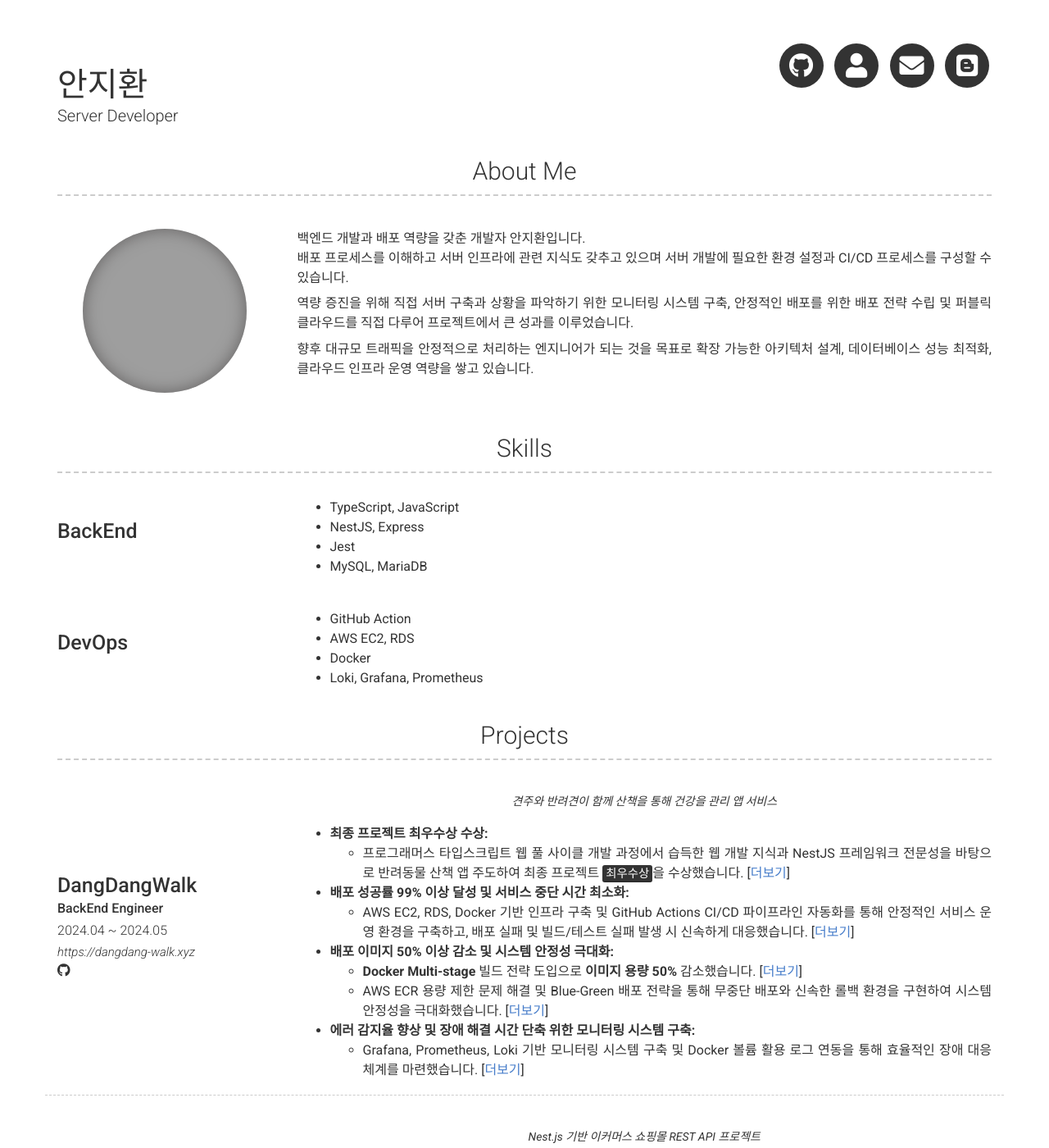
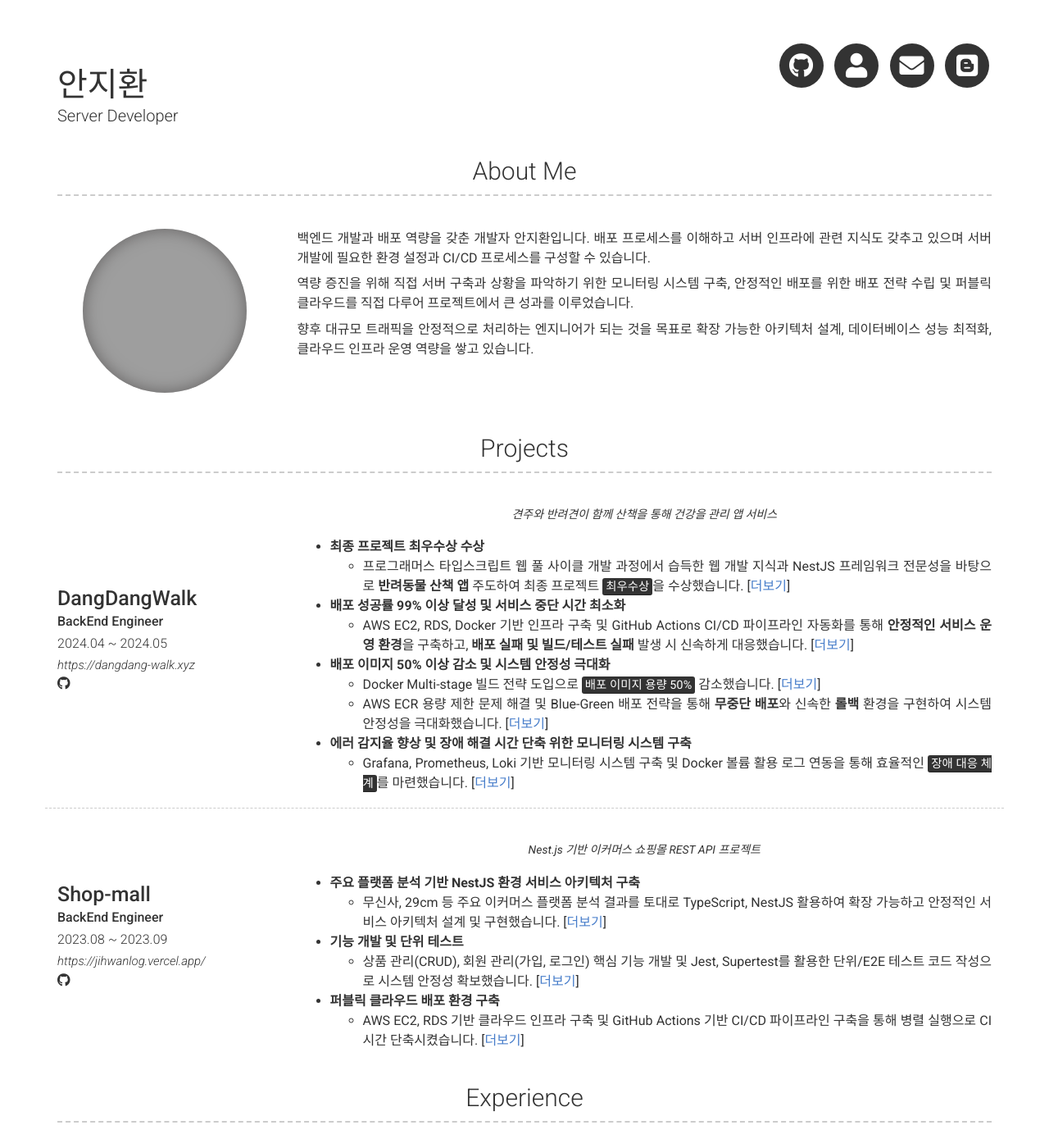
Before and after one commit to jihwooon/jihwooon.github.io, a Jekyll site: the page built from index.md, in a window 1280 px wide and 1400 px high. Shown: the whole window at 82% size. Built offline with Jekyll 4.4.1, drawn with Linux system fonts in a browser that asks for light colours; nearby versions of some CDN libraries; some of the changed text lies outside the part shown; grey boxes are pictures that could not be loaded.

Commit message:
refactor: 이력서 웹사이트 정보 및 기술 스택 정보 업데이트
- 웹사이트 링크 변경 (https://jihwanlog.vercel.app/ -> https://velog.io/@jihwooon/posts/)
- 블로그 사용자 이름 변경 (jihwanlog -> jihwooon)
- 기술 스택 정보 추가 및 상세 내용 작성
- 자기소개 내용 일부 수정 및 불필요한 줄바꿈 제거
- 외부 활동 링크 수정
- HTML 구조 변경 및 기타 스타일 개선

tune

share

more_vert

```diff
--- a/_config.yml
+++ b/_config.yml
@@ -12,7 +12,7 @@ title: Server Developer
 # email_title: Email (Email title override)
 # phone: Your phone number (optional)
 # phone_title: Phone (Phone title override)
-# website: https://jihwanlog.vercel.app/
+# website: https://velog.io/@jihwooon/posts/
 # website_title: Blog
 
 # Dark Mode (true/false/never)
@@ -23,7 +23,7 @@ darkmode: never
 github_username: jihwooon
 home_username: jihwan_ahn
 email_username: jihwooon
-blog_username: jihwanlog
+blog_username: jihwooon
 # linkedin_username: jihwan13
 # stackoverflow_username: "00000001"
 # dribbble_username: jekyll
@@ -56,37 +56,18 @@ blog_username: jihwanlog
 # 어떤 경험을 해왔는지, 어떤 생각을 갖고 있는지, 평소에 어떤 노력을 하고 있는지 등등 Summary 작성하기
 about_profile_image: images/picture.jpg
 about_content: | # this will include new lines to allow paragraphs
-  백엔드 개발과 배포 역량을 갖춘 개발자 안지환입니다.
-  배포 프로세스를 이해하고 서버 인프라에 관련 지식도 갖추고 있으며 서버 개발에 필요한 환경 설정과 CI/CD 프로세스를 구성할 수 있습니다.
+  백엔드 개발과 배포 역량을 갖춘 개발자 안지환입니다. 배포 프로세스를 이해하고 서버 인프라에 관련 지식도 갖추고 있으며 서버 개발에 필요한 환경 설정과 CI/CD 프로세스를 구성할 수 있습니다.
 
   역량 증진을 위해 직접 서버 구축과 상황을 파악하기 위한 모니터링 시스템 구축, 안정적인 배포를 위한 배포 전략 수립 및 퍼블릭 클라우드를 직접 다루어 프로젝트에서 큰 성과를 이루었습니다.
 
   향후 대규모 트래픽을 안정적으로 처리하는 엔지니어가 되는 것을 목표로 확장 가능한 아키텍처 설계, 데이터베이스 성능 최적화, 클라우드 인프라 운영 역량을 쌓고 있습니다.
 
 content:
-  - title: Skills
-    layout: list
-    content:
-      - layout: left
-        title: BackEnd
-        description: |
-          - TypeScript, JavaScript
-          - NestJS, Express
-          - Jest
-          - MySQL, MariaDB
-      - layout: left
-        title: DevOps
-        description: |
-          - GitHub Action
-          - AWS EC2, RDS
-          - Docker
-          - Loki, Grafana, Prometheus
   - title: Projects # Title for the section
     layout: list # Type of content section (list/text)
     content:
       - layout: left
         border: weak  # Value of `weak` will display a weak border below this item. # Any
-                      # other value (or no value) means no border will be displayed
         title: DangDangWalk
         link: https://dangdang-walk.xyz
         sub_title: BackEnd Engineer
@@ -101,18 +82,17 @@ content:
         quote: >
           견주와 반려견이 함께 산책을 통해 건강을 관리 앱 서비스
         description: | # this will include new lines to allow paragraphs
-            - **최종 프로젝트 최우수상 수상:**
-              - 프로그래머스 타입스크립트 웹 풀 사이클 개발 과정에서 습득한 웹 개발 지식과 NestJS 프레임워크 전문성을 바탕으로 반려동물 산책 앱 주도하여 최종 프로젝트 <mark>최우수상</mark>을 수상했습니다. [[더보기](https://github.com/jihwooon/dangdang-walk/wiki)]
-            - **배포 성공률 99% 이상 달성 및 서비스 중단 시간 최소화:**
-              - AWS EC2, RDS, Docker 기반 인프라 구축 및 GitHub Actions CI/CD 파이프라인 자동화를 통해 안정적인 서비스 운영 환경을 구축하고, 배포 실패 및 빌드/테스트 실패 발생 시 신속하게 대응했습니다. [[더보기](https://github.com/jihwooon/dangdang-walk/wiki/8.-Automation#-cicd-%EB%B0%B0%ED%8F%AC)]
-            - **배포 이미지 50% 이상 감소 및 시스템 안정성 극대화:**
-              - **Docker Multi-stage** 빌드 전략 도입으로 **이미지 용량 50%** 감소했습니다. [[더보기](https://www.notion.so/cb39d5134872408f9ae79e9690329bff?pvs=21)]
-              - AWS ECR 용량 제한 문제 해결 및 Blue-Green 배포 전략을 통해 무중단 배포와 신속한 롤백 환경을 구현하여 시스템 안정성을 극대화했습니다. [[더보기](https://www.notion.so/dcca8de15a884808803d3c6596a42257?pvs=21)]
-            - **에러 감지율 향상 및 장애 해결 시간 단축 위한 모니터링 시스템 구축:**
-              - Grafana, Prometheus, Loki 기반 모니터링 시스템 구축 및 Docker 볼륨 활용 로그 연동을 통해 효율적인 장애 대응 체계를 마련했습니다. [[더보기](https://www.notion.so/6d2ba4f6c6424f2ca78348e156cbe6db?pvs=21)]
+            - **최종 프로젝트 최우수상 수상**
+              - 프로그래머스 타입스크립트 웹 풀 사이클 개발 과정에서 습득한 웹 개발 지식과 NestJS 프레임워크 전문성을 바탕으로 **반려동물 산책 앱** 주도하여 최종 프로젝트 <mark>최우수상</mark>을 수상했습니다. [[더보기](https://github.com/jihwooon/dangdang-walk/wiki)]
+            - **배포 성공률 99% 이상 달성 및 서비스 중단 시간 최소화**
+              - AWS EC2, RDS, Docker 기반 인프라 구축 및 GitHub Actions CI/CD 파이프라인 자동화를 통해 **안정적인 서비스 운영 환경**을 구축하고, **배포 실패 및 빌드/테스트 실패** 발생 시 신속하게 대응했습니다. [[더보기](https://github.com/jihwooon/dangdang-walk/wiki/8.-Automation#-cicd-%EB%B0%B0%ED%8F%AC)]
+            - **배포 이미지 50% 이상 감소 및 시스템 안정성 극대화**
+              - Docker Multi-stage 빌드 전략 도입으로 <mark>배포 이미지 용량 50%</mark> 감소했습니다. [[더보기](https://www.notion.so/cb39d5134872408f9ae79e9690329bff?pvs=21)]
+              - AWS ECR 용량 제한 문제 해결 및 Blue-Green 배포 전략을 통해 **무중단 배포**와 신속한 **롤백** 환경을 구현하여 시스템 안정성을 극대화했습니다. [[더보기](https://www.notion.so/dcca8de15a884808803d3c6596a42257?pvs=21)]
+            - **에러 감지율 향상 및 장애 해결 시간 단축 위한 모니터링 시스템 구축**
+              - Grafana, Prometheus, Loki 기반 모니터링 시스템 구축 및 Docker 볼륨 활용 로그 연동을 통해 효율적인 <mark>장애 대응 체계</mark>를 마련했습니다. [[더보기](https://www.notion.so/6d2ba4f6c6424f2ca78348e156cbe6db?pvs=21)]
 
       - layout: left
-        border: weak  # Value of `weak` will display a weak border below this item. # Any
                       # other value (or no value) means no border will be displayed
         title: Shop-mall
         link: https://jihwanlog.vercel.app
@@ -126,11 +106,11 @@ content:
         quote: >
           Nest.js 기반 이커머스 쇼핑몰 REST API 프로젝트
         description: | # this will include new lines to allow paragraphs
-          - **주요 플랫폼 분석 기반 NestJS 환경 서비스 아키텍처 구축:**
+          - **주요 플랫폼 분석 기반 NestJS 환경 서비스 아키텍처 구축**
             - 무신사, 29cm 등 주요 이커머스 플랫폼 분석 결과를 토대로 TypeScript, NestJS 활용하여 확장 가능하고 안정적인 서비스 아키텍처 설계 및 구현했습니다. [[더보기](https://github.com/jihwooon/shpping-mall)]
           - **기능 개발 및 단위 테스트**
             - 상품 관리(CRUD), 회원 관리(가입, 로그인) 핵심 기능 개발 및 Jest, Supertest를 활용한 단위/E2E 테스트 코드 작성으로 시스템 안정성 확보했습니다. [[더보기](https://jihwanlog.vercel.app/api)]
-          - **퍼블릭 클라우드 배포 환경 구축:**
+          - **퍼블릭 클라우드 배포 환경 구축**
             - AWS EC2, RDS 기반 클라우드 인프라 구축 및 GitHub Actions 기반 CI/CD 파이프라인 구축을 통해 병렬 실행으로 CI 시간 단축시켰습니다. [[더보기](https://jihwanlog.vercel.app/blog)]
 
   - title: Experience
@@ -175,7 +155,35 @@ content:
 
           - **쇼핑몰 런칭 후 시스템 안정성 유지**
             - 발생한 결제 오류 및 시스템 문제에 대한 신속한 유지보수 및 개선 작업을 통해 고객 만족도 향상에 기여했습니다.
-
+  - title: Skills
+    layout: list
+    content:
+      - layout: left
+        title: BackEnd
+        description: |
+          - **TypeScript, JavaScript**
+            - 정적 타입 검사를 통해 안정성을 확보하고, JavaScript의 유연함을 활용하여 복잡한 백엔드 로직을 효율적으로 구현하는 능력을 갖추고 있습니다.
+          - **NestJS, Express**
+            - NestJS의 모듈식 아키텍처와 Express의 미들웨어 시스템을 능숙하게 활용하여 확장 가능하고 유지 보수가 용이한 웹 애플리케이션 및 API 서버를 개발할 수 있습니다.
+          - **MySQL, MariaDB**
+            - 데이터 모델링, 쿼리 최적화, 성능 튜닝 등 MySQL 및 MariaDB를 활용한 데이터베이스 관련 업무를 수행할 수 있는 역량을 보유하고 있습니다.
+            - 대용량 데이터 처리 및 트랜잭션 관리 경험을 바탕으로 안정적인 데이터 저장 및 조회 환경을 구축할 수 있습니다.
+          - **Jest**
+            - 단위 테스트, 통합 테스트 등 다양한 테스트를 수행할 수 있습니다.
+      - layout: left
+        title: DevOps
+        description: |
+          - **GitHub Action**
+            - 개발 프로세스에 따
+          - **AWS EC2, RDS**
+            - 퍼블릭 클라우드
+          - **Docker**
+            - 컨테이너 이미지 관리로 효율적인 이미지 용량 관리를 할 수 있습니다.
+          - **Loki, Grafana, Prometheus**
+            - 로그, 메트릭 데이터를 수집하고 시각화하는 통합 모니터링 시스템을 구축할 수 있습니다.
+          - **Git**
+            - Git을 능숙하게 활용하여 **브랜치 전략 수립**, **커밋 관리**, **코드 병합 및 충돌 해결** 등 다양한 Git 기능을 적극적으로 활용 할 수 있습니다.
+            - 반복적이고 수동적인 명령어 작업을 **Shell Script** 활용하여 <mark>Git 자동화 도구</mark>를 만들 수 있습니다.[[더보기](https://velog.io/@jihwooon/Git-%EB%B8%8C%EB%9E%9C%EC%B9%98-%EB%A7%A4%EB%8B%88%EC%A0%80-Git-Pal-%EB%A7%8C%EB%93%A4%EA%B8%B0)]
   - title: Education
     layout: list
     content:
@@ -186,7 +194,7 @@ content:
         # quote: >
         #   Short institution or course description (optional)
         description: | # this will include new lines to allow paragraphs
-          - **타입스크립트로 함께하는 웹 풀 사이클 개발** 수료했습니다.
+          - **타입스크립트로 함께하는 웹 풀 사이클 개발 1기** 수료했습니다.
           - TypeScript 활용한 프로젝트가 필요로 참여했습니다.
           - TypeScript, React, Infra, CI/CD 학습했습니다.
       - layout: left
@@ -206,7 +214,7 @@ content:
         title: 외부 활동
         # sub_title: Qualifications (eg. BA Performing Arts)
         description: | # this will include new lines to allow paragraphs
-          * [한빛 미디어 "도서 나는 리뷰어다" 도서 리뷰어 활동](https://www.figma.com/exit?url=https%3A%2F%2Fmedium.com%2F%40jihwooon)
+          * [한빛 미디어 "도서 나는 리뷰어다" 도서 리뷰어 활동](https://medium.com/@jihwooon)
           * [Git 브랜치 매니저 Git Pal 만들기](https://velog.io/@jihwooon/Git-%EB%B8%8C%EB%9E%9C%EC%B9%98-%EB%A7%A4%EB%8B%88%EC%A0%80-Git-Pal-%EB%A7%8C%EB%93%A4%EA%B8%B0)
 
 
--- a/_includes/header.html
+++ b/_includes/header.html
@@ -92,7 +92,7 @@
         {%- endif -%}
         {%- if site.blog_username -%}
         <li>
-          <a target="_blank" href="https://{{ site.blog_username| cgi_escape | escape }}.vercel.app/" target="_blank" class="button button--sacnite button--round-l">
+          <a target="_blank" href="https://velog.io/@{{ site.blog_username| cgi_escape | escape }}" target="_blank" class="button button--sacnite button--round-l">
             <i class="fab fa-blogger" title="Blog link"></i>
           </a>
         </li>
```
Also changed, not shown: 1 other file.
